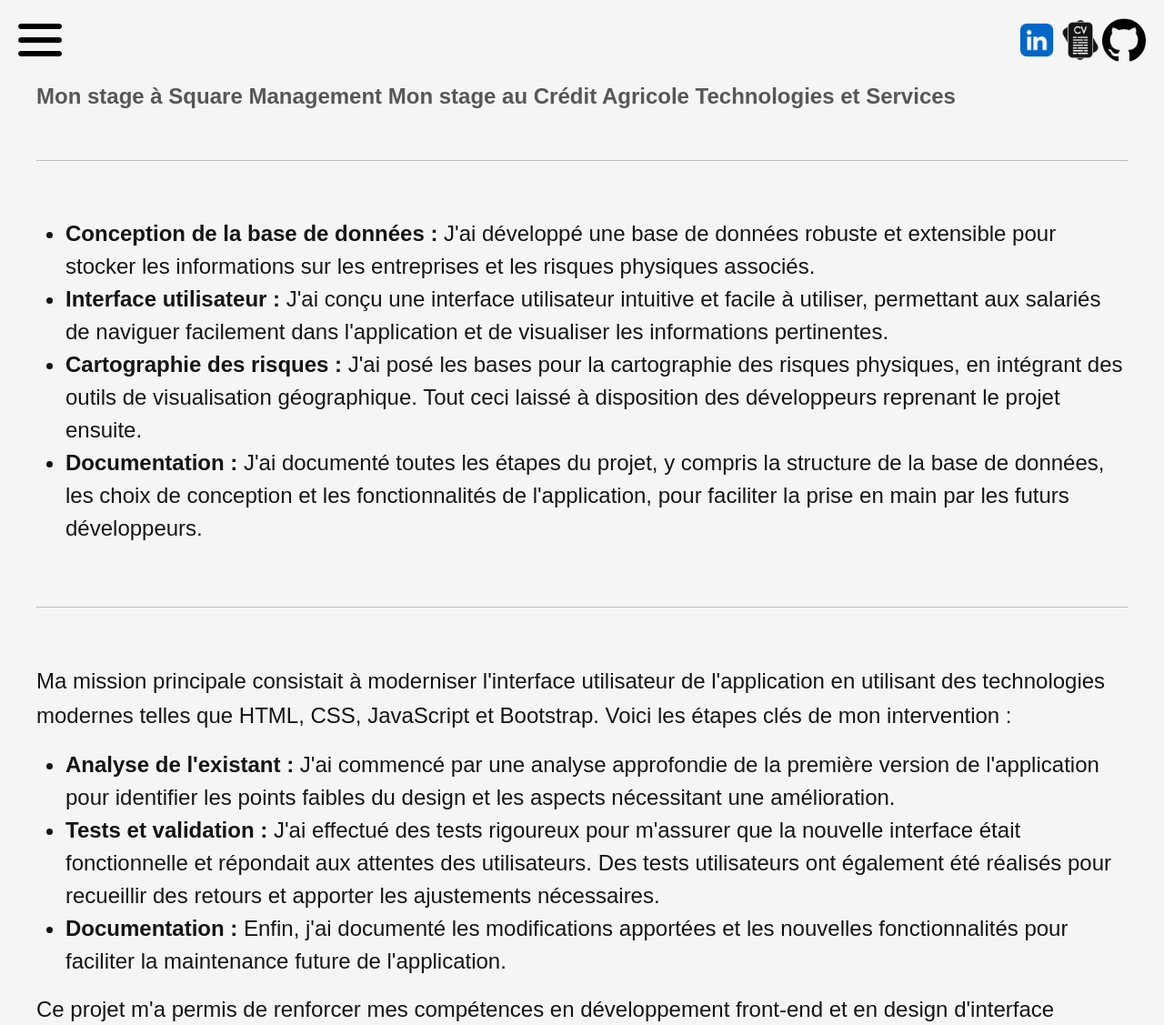
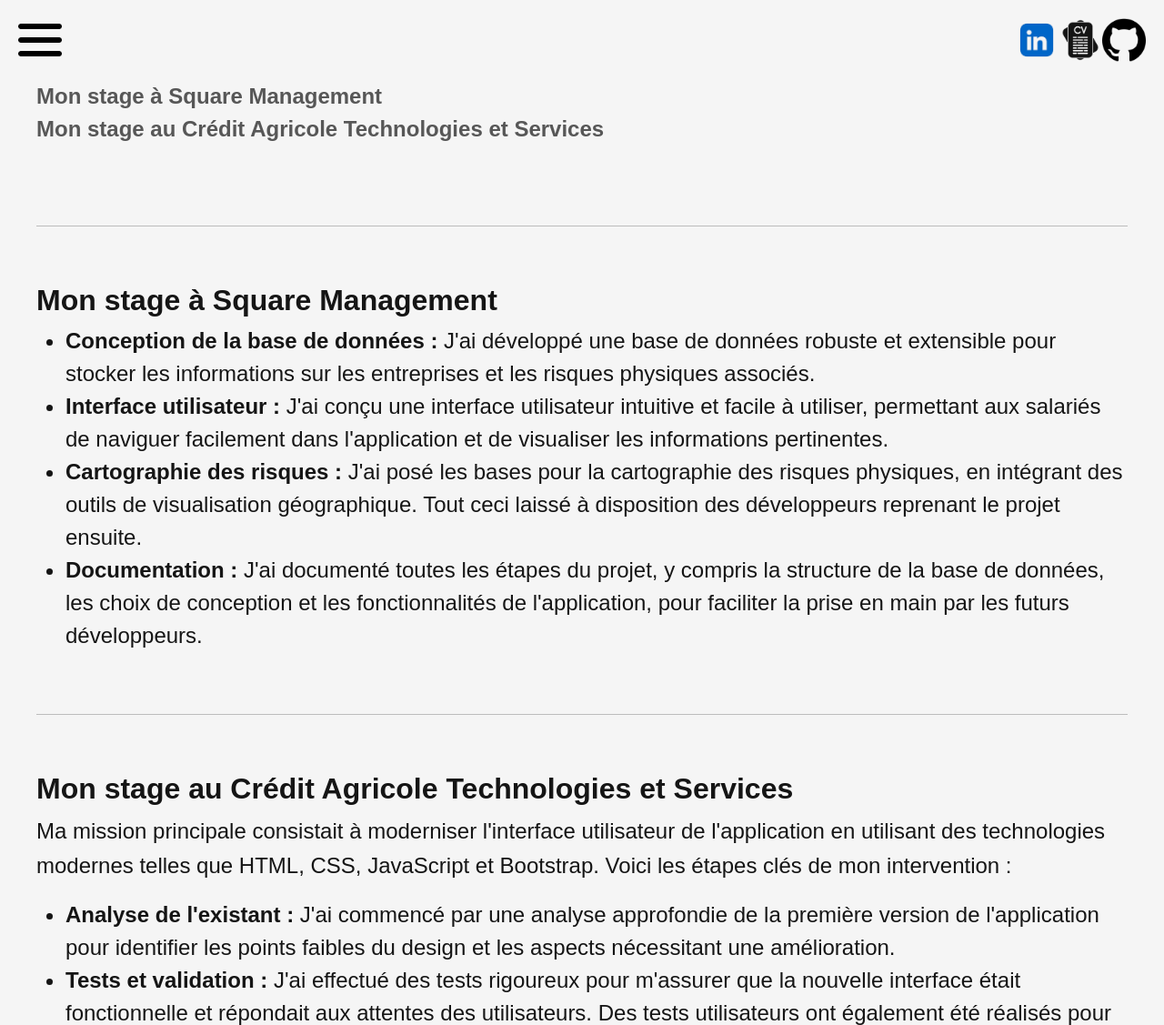
Before and after one commit to jeromehtz/jeromehtz.github.io, a PHP site: page /stages.html in a window 1280 px wide. Shown: the top 1127 px of the page at 91% size. Run offline with PHP 8.4, Linux system fonts and the light colour scheme.

Commit message:
Mise à jour sous-sitres stages

```diff
--- a/css/style.css
+++ b/css/style.css
@@ -171,6 +171,10 @@
     border: none;
 }
 
+.stage {
+    font-size: 1.5rem;
+}
+
 @media (max-width: 768px) {
     .align-row {
         display: flex;
--- a/stages.html
+++ b/stages.html
@@ -42,12 +42,13 @@
         </span>
     </nav>
     <main class="projects">
-        <nav>
+        <nav class="stage align-column">
             <a href="#sm">Mon stage &agrave; Square Management</a>
             <a href="#ca">Mon stage au Cr&eacute;dit Agricole Technologies et Services</a> <br />
         </nav>
         <br /><hr /><br />
         <section class="_project" id="sm">
+            <h2>Mon stage &agrave; Square Management</h2>
             <ul>
                 <li><strong>Conception de la base de donn&eacute;es :</strong> J'ai d&eacute;velopp&eacute; une base de donn&eacute;es robuste et extensible pour stocker les informations sur les entreprises et les risques physiques associ&eacute;s.</li>
                 <li><strong>Interface utilisateur :</strong> J'ai con&ccedil;u une interface utilisateur intuitive et facile &agrave; utiliser, permettant aux salari&eacute;s de naviguer facilement dans l'application et de visualiser les informations pertinentes.</li>
@@ -57,6 +58,7 @@
         </section>
         <br /><hr /><br />
         <section class="_project" id="ca">
+            <h2>Mon stage au Cr&eacute;dit Agricole Technologies et Services</h2>
             <p>
                 Ma mission principale consistait &agrave; moderniser l'interface utilisateur de l'application en utilisant des technologies modernes telles que HTML, CSS, JavaScript et Bootstrap. Voici les &eacute;tapes cl&eacute;s de mon intervention :
             </p>
```
